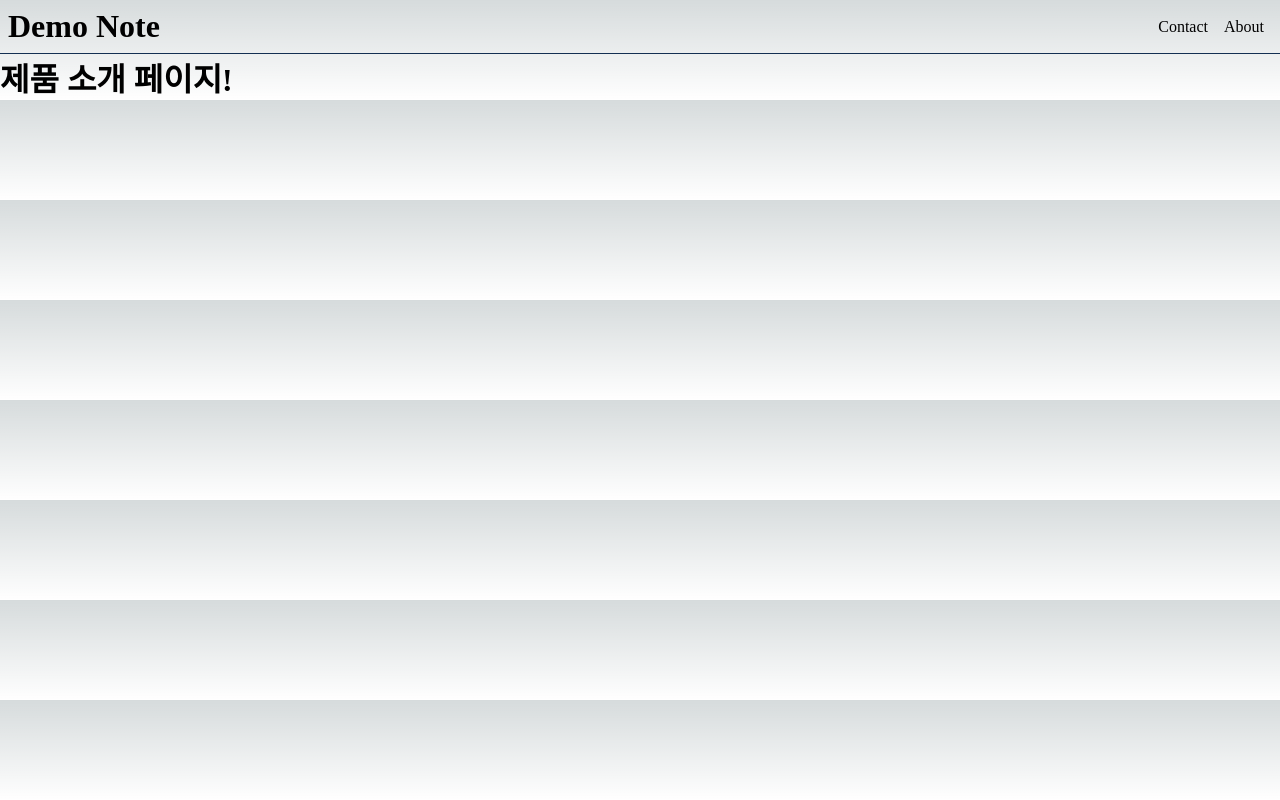
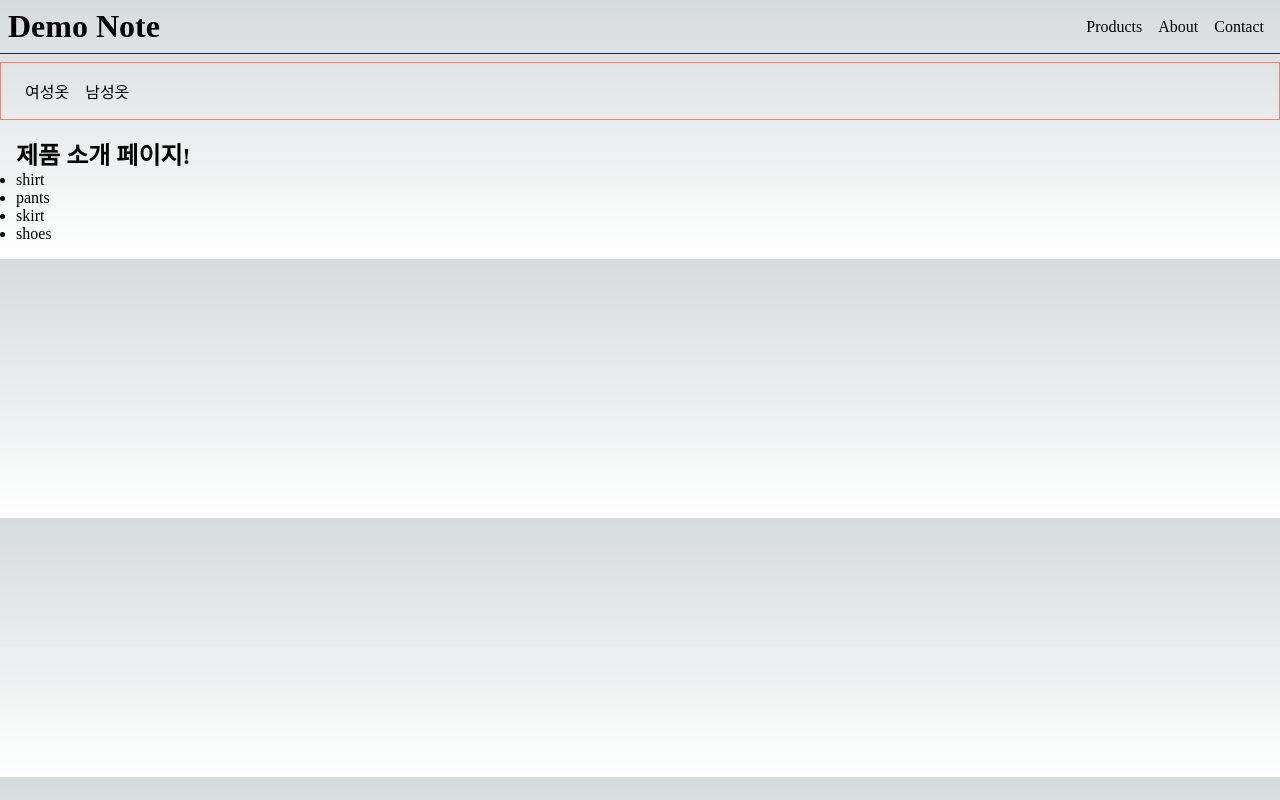
Before and after one commit to seungjae93/note, a Next.js app: page /products in a window 1280 px wide. Built offline with nearby package versions, Linux system fonts and the light colour scheme.

Commit message:
:sparkles: feat: Link 구현

```diff
--- a/src/app/layout.tsx
+++ b/src/app/layout.tsx
@@ -1,3 +1,4 @@
+import Link from "next/link";
 import "./globals.css";
 import styles from "./layout.module.css";
 
@@ -17,8 +18,9 @@
         <header className={styles.header}>
           <h1>Demo Note</h1>
           <nav className={styles.nav}>
-            <a href="">Contact</a>
-            <a href="">About</a>
+            <Link href="/products">Products</Link>
+            <Link href="/about">About</Link>
+            <Link href="/contact">Contact</Link>
           </nav>
         </header>
         {children}
--- /dev/null
+++ b/src/app/products/layout.module.css
@@ -0,0 +1,13 @@
+.nav {
+  padding: 16px;
+  margin-top: 8px;
+  border: 1px solid salmon;
+}
+
+.nav a {
+  padding: 0 8px;
+}
+
+.product {
+  padding: 16px;
+}
--- /dev/null
+++ b/src/app/products/layout.tsx
@@ -0,0 +1,23 @@
+import styles from "./layout.module.css";
+import Link from "next/link";
+
+export const metadata = {
+  title: "Create Next App",
+  description: "Generated by create next app",
+};
+
+export default function ProductsLayout({
+  children,
+}: {
+  children: React.ReactNode;
+}) {
+  return (
+    <>
+      <nav className={styles.nav}>
+        <Link href="/products/women">여성옷</Link>
+        <Link href="/products/man">남성옷</Link>
+      </nav>
+      <section className={styles.product}>{children}</section>
+    </>
+  );
+}
--- a/src/app/products/page.tsx
+++ b/src/app/products/page.tsx
@@ -1,3 +1,17 @@
+import Link from "next/link";
+
+const products = ["shirt", "pants", "skirt", "shoes"];
 export default function ProductsPage() {
-  return <h1>제품 소개 페이지!</h1>;
+  return (
+    <>
+      <h1>제품 소개 페이지!</h1>
+      <ul>
+        {products.map((product, index) => (
+          <li key={index}>
+            <Link href={`/products/${product}`}>{product}</Link>
+          </li>
+        ))}
+      </ul>
+    </>
+  );
 }
```
